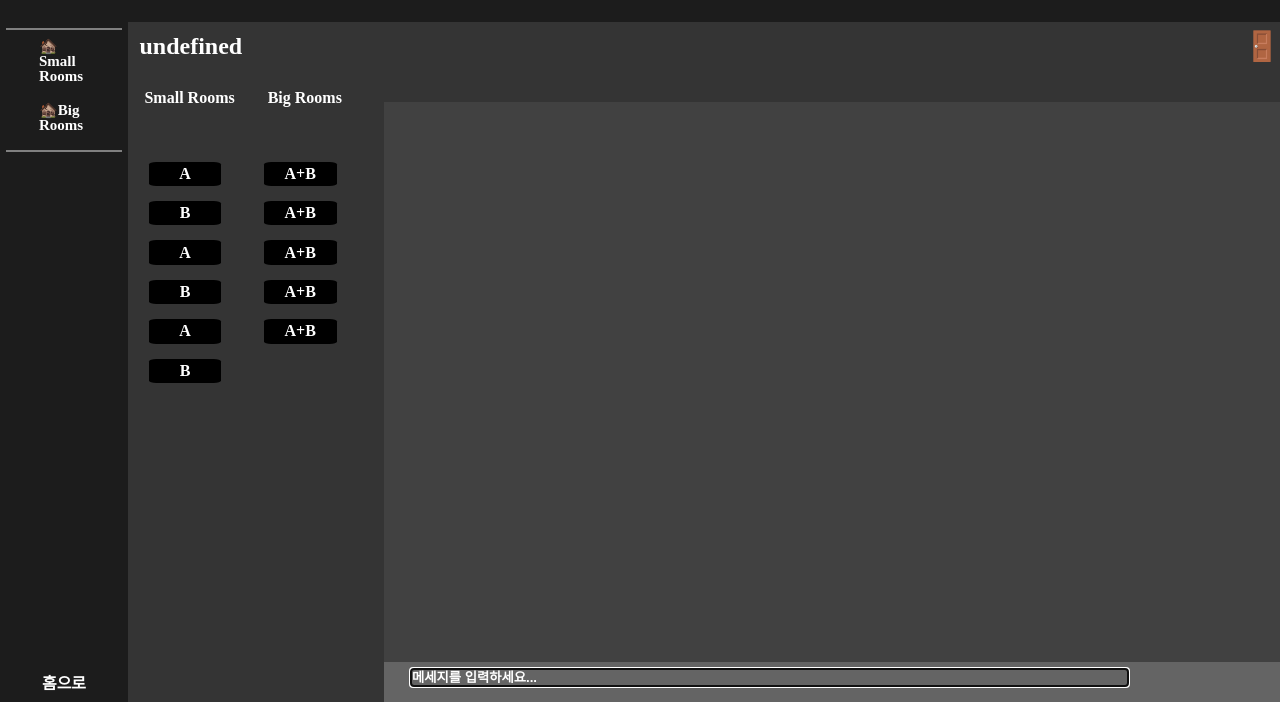
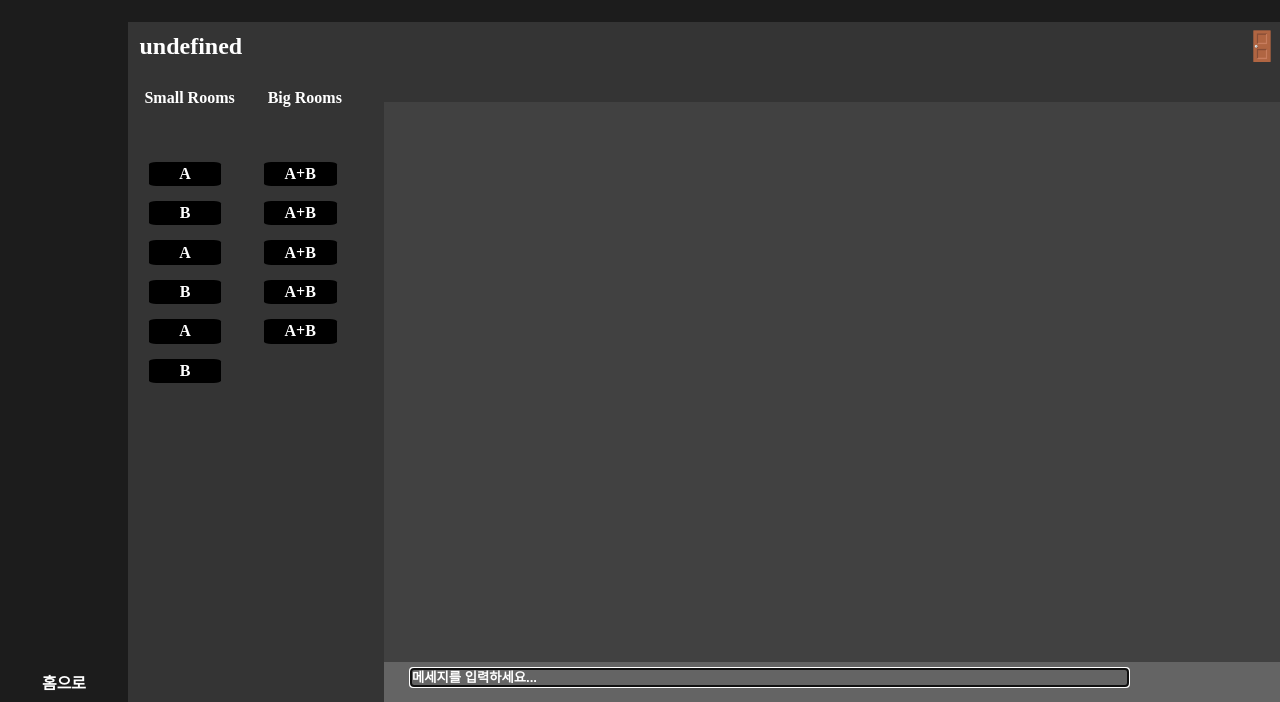
Before and after one commit to pokqok/Chatting, a website with bundled scripts: page chatClient.html in a window 1280 px wide. Shown: the part 98-800 px from the top of the page. Built offline with nearby package versions, Linux system fonts and the light colour scheme; no server answers.

Commit message:
왼쪽 높이 변경

```diff
--- a/chatClient.css
+++ b/chatClient.css
@@ -70,13 +70,6 @@
   display: flex;
   flex-direction: column;
   align-items: center;
-}
-
-#divLine {
-  width: 90%;
-  height: 2px;
-  background: gray;
-  margin-top: 5%;
 }
 
 #leftOptions {
@@ -275,7 +268,7 @@
   bottom: 10%;
   background-color: #1c1c1c;
   width: 100%;
-  height: 60%;
+  height: 90%;
   order: 2;
   overflow-y: scroll;
 }
--- a/chatClient.html
+++ b/chatClient.html
@@ -22,10 +22,6 @@
   </div>
   <!--가장 바깥쪽 좌측 영역-->
   <div id="leftArea">
-    <div id="divLine"></div>
-    <div id="leftOptions">🏚️Small Rooms</div>
-    <div id="leftOptions">🏚️Big Rooms</div>
-    <div id="divLine"></div>
     <div id="roomOptions"></div>
     <a id="home" href="http://127.0.0.1:3000/">홈으로</a>
   </div>
```
